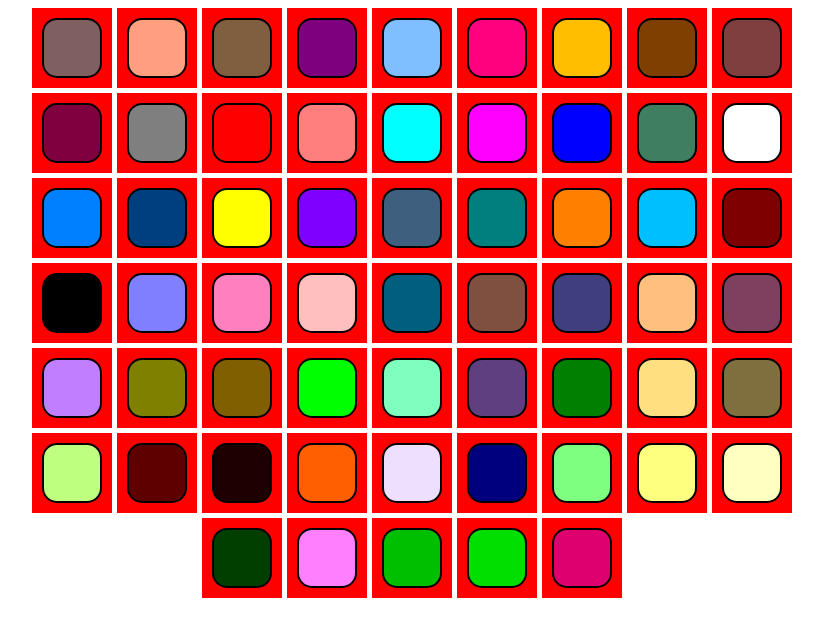
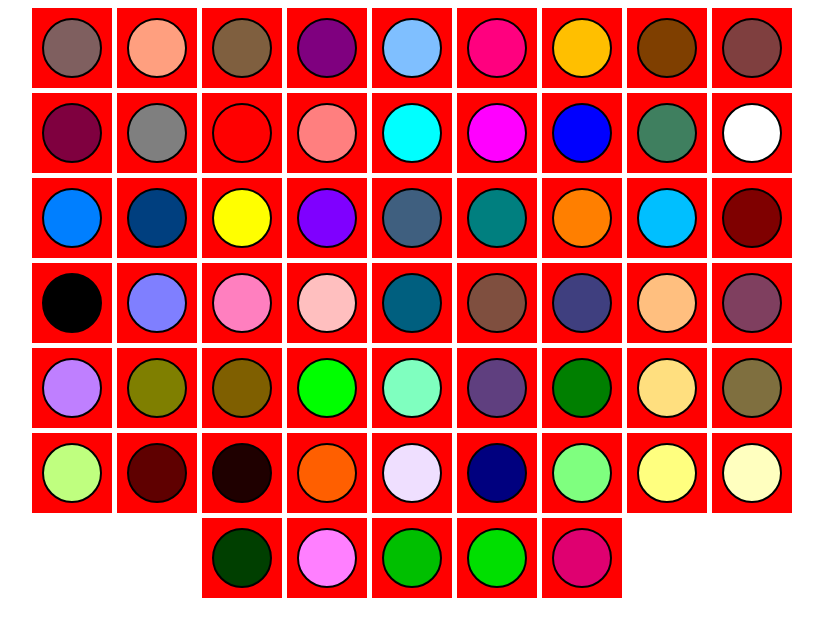
Before and after one commit to jmbharish-ai/Colors, a plain HTML site: page index.html in a window 1280 px wide. Shown: the whole page, without its empty margins (228-1051 px from the left). Drawn offline with Linux system fonts and the light colour scheme.

Commit message:
Update index.html

```diff
--- a/index.html
+++ b/index.html
@@ -29,7 +29,7 @@
             }
             .color{
                 width: 60px; height: 60px;
-                border: 2px solid black; border-radius: 15px;
+                border: 2px solid black; border-radius: 30px;
 
                 margin: 5px;
             }
```
